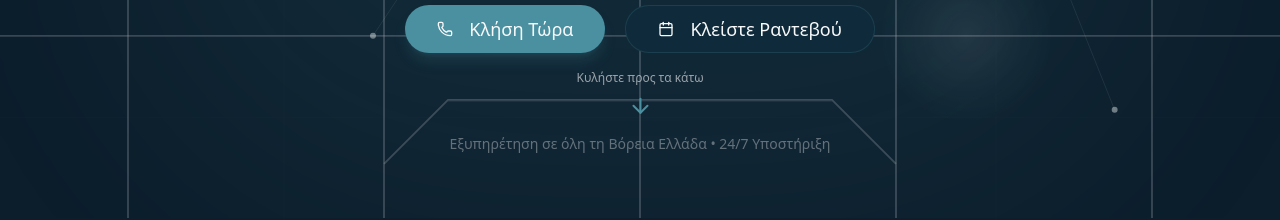
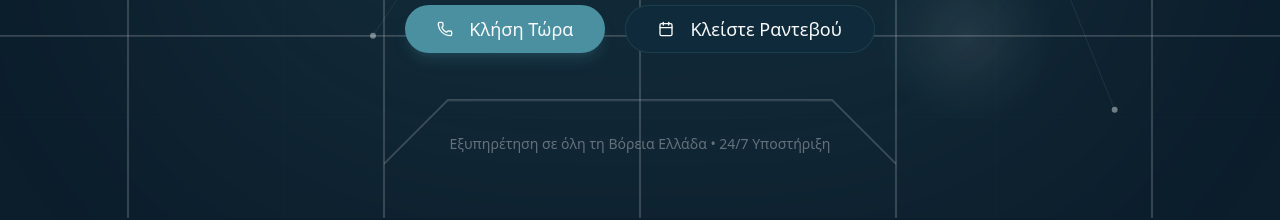
Before and after one commit to tourkidisgiannis/smarting_website, a Next.js app: page / in a window 1280 px wide. Shown: the part 483-703 px from the top of the page. Built offline with nearby package versions, Linux system fonts and the light colour scheme; a web font is replaced by a local one.

Commit message:
feat:scroll down svg removed

```diff
--- a/components/sections/Hero.tsx
+++ b/components/sections/Hero.tsx
@@ -120,7 +120,7 @@ export function Hero() {
         </div>
 
         {/* Scroll indicator */}
-        <div className="absolute bottom-8 left-1/2 transform -translate-x-1/2 animate-bounce z-20">
+        {/* <div className="absolute bottom-8 left-1/2 transform -translate-x-1/2 animate-bounce z-20">
           <div className="flex flex-col items-center">
             <span className="text-xs text-foreground/60 mb-2">Κυλήστε προς τα κάτω</span>
             <svg
@@ -138,7 +138,7 @@ export function Hero() {
               <path d="M19 12l-7 7-7-7" />
             </svg>
           </div>
-        </div>
+        </div> */}
 
         {/* Bottom subtle detail */}
         <div className="mt-12 pt-8 border-t border-white/5 mx-auto max-w-sm text-sm text-foreground/60 hero-cta opacity-60">
```
